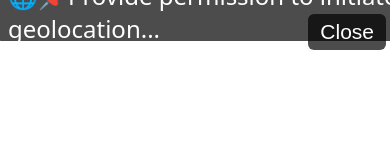
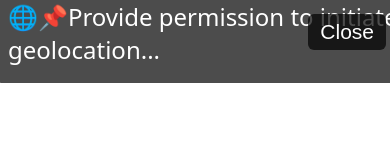
Before and after one commit to rikki3/roguegamestudio, a plain HTML site: page satcon/satcon.html in a window 390 px wide. Shown: the top 160 px of the page. Drawn offline with nearby package versions, Linux system fonts and the light colour scheme.

Commit message:
Testing mobile
Testing project satcon (ASQ v1)

```diff
--- a/satcon/satcon.html
+++ b/satcon/satcon.html
@@ -3,10 +3,12 @@
 <style>
 #status-overlay {
     position: absolute;
+    top: 12px;
     left: 50%;
     transform: translateX(-50%);
     z-index: 9999;
-	height:5vh;
+	height:10vh;
+	margin-top: -12px;
 
     background: rgba(0, 0, 0, 0.7);
     color: #fff;
```
